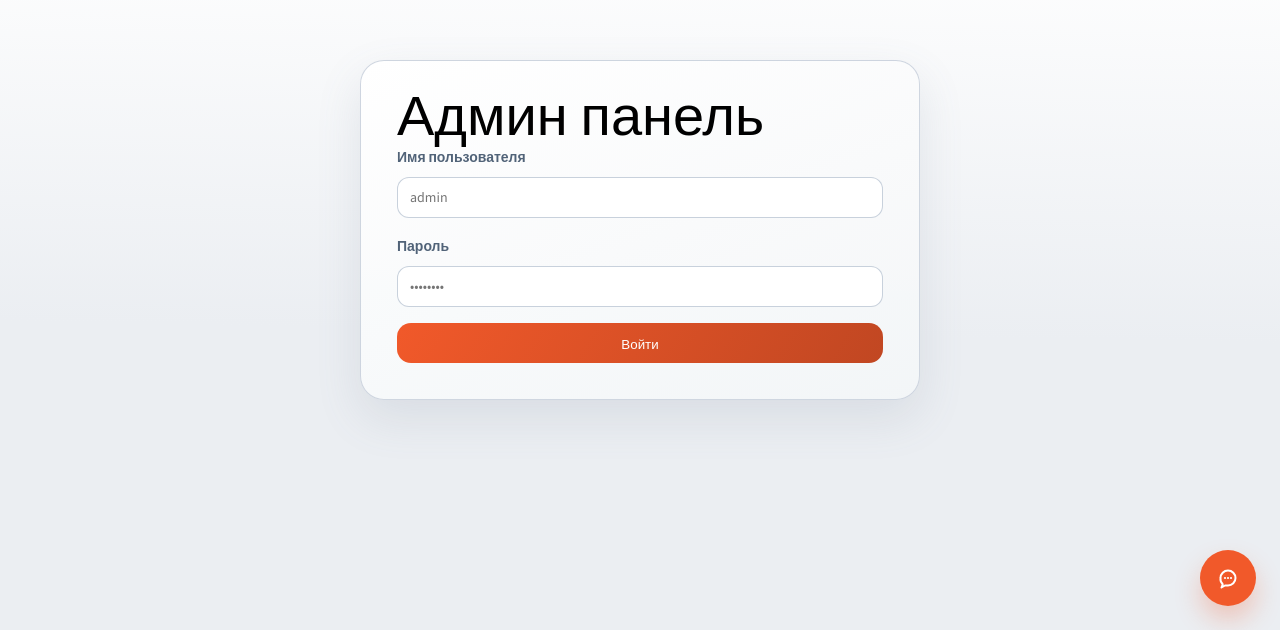
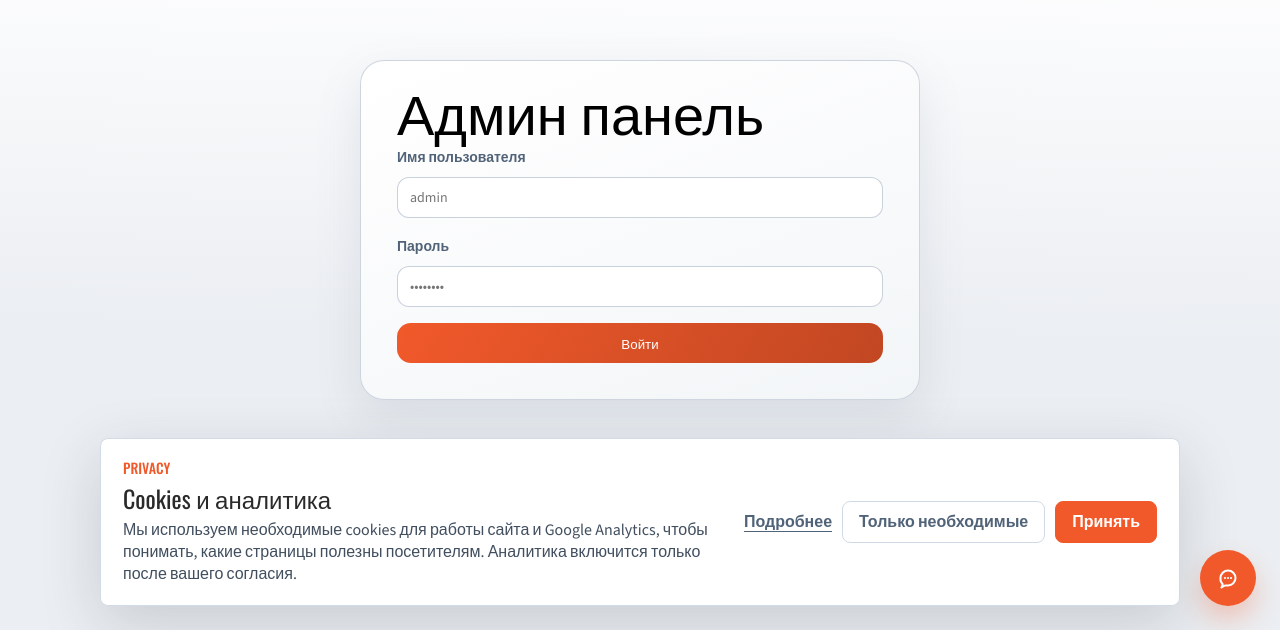
Before and after one commit to Serginho915/Plameli, a Next.js app in the folder frontend/: page /ru/admin in a window 1280 px wide. Shown: the part 170-800 px from the top of the page. Built offline with nearby package versions, Linux system fonts and the light colour scheme.

Commit message:
Add cookie consent component and analytics integration with Google Analytics

```diff
--- a/frontend/src/app/[lang]/layout.tsx
+++ b/frontend/src/app/[lang]/layout.tsx
@@ -4,6 +4,7 @@ import { Header } from '@/components/layout/Header/Header';
 import { Footer } from '@/components/layout/Footer/Footer';
 import { BookingModal } from '@/components/ui/BookingModal/BookingModal';
 import { HelpChat } from '@/components/ui/HelpChat/HelpChat';
+import { CookieConsent } from '@/components/ui/CookieConsent/CookieConsent';
 import { i18n } from '@/i18n-config';
 import { Language } from '@/types/language';
 
@@ -32,6 +33,7 @@ export default async function RootLayout({
         <Footer />
         <BookingModal />
         <HelpChat />
+        <CookieConsent />
       </UIProvider>
     </LanguageProvider>
   );
--- a/frontend/src/components/sections/Feedback/Feedback.translations.ts
+++ b/frontend/src/components/sections/Feedback/Feedback.translations.ts
@@ -6,7 +6,6 @@ export interface FeedbackTranslations {
   telegram: string;
   email: string;
   phone1: string;
-  phone2: string;
   location: string;
   consultationBtn: string;
   consultationBtnMobile: string;
@@ -33,7 +32,6 @@ export const translations: ComponentTranslations<FeedbackTranslations> = {
     telegram: "buhgalter_v_bolgarii",
     email: "office@plameli.com",
     phone1: "+359 886 843 640",
-    phone2: "+359 242 327 32",
     location: "гр. София, ул. Рачо Димчев 1А, ет.1, ап.2",
     consultationBtn: "Записаться на консультацию",
     consultationBtnMobile: "Консультация",
@@ -58,7 +56,6 @@ export const translations: ComponentTranslations<FeedbackTranslations> = {
     telegram: "buhgalter_v_bolgarii",
     email: "office@plameli.com",
     phone1: "+359 886 843 640",
-    phone2: "+359 242 327 32",
     location: "гр. София, ул. Рачо Димчев 1А, ет.1, ап.2",
     consultationBtn: "Запишете се за консултация",
     consultationBtnMobile: "Консултация",
--- /dev/null
+++ b/frontend/src/components/ui/CookieConsent/CookieConsent.module.scss
@@ -0,0 +1,117 @@
+@use "@/styles/variables" as *;
+@use "@/styles/mixins" as *;
+
+.banner {
+  position: fixed;
+  right: 24px;
+  bottom: 24px;
+  left: 24px;
+  z-index: 1100;
+  display: flex;
+  justify-content: center;
+  pointer-events: none;
+
+  @include down("mobile-large") {
+    right: 12px;
+    bottom: 12px;
+    left: 12px;
+  }
+}
+
+.content {
+  width: min(1080px, 100%);
+  display: grid;
+  grid-template-columns: 1fr auto;
+  gap: 24px;
+  align-items: center;
+  padding: 20px 22px;
+  border: 1px solid rgba($color-grey-200, 0.95);
+  border-radius: 8px;
+  background: rgba($color-neutrals-100, 0.98);
+  box-shadow: 0 18px 60px rgba($color-grey-900, 0.18);
+  pointer-events: auto;
+
+  @include down("tablet") {
+    grid-template-columns: 1fr;
+  }
+
+  @include down("mobile-large") {
+    padding: 18px;
+  }
+}
+
+.copy {
+  display: grid;
+  gap: 6px;
+}
+
+.eyebrow {
+  color: $accent;
+  font-family: $font-primary;
+  font-size: 14px;
+  font-weight: 500;
+  line-height: 18px;
+  text-transform: uppercase;
+}
+
+.title {
+  color: $text-black;
+  font-size: 24px;
+  line-height: 30px;
+}
+
+.text {
+  max-width: 720px;
+  color: $text-body-grey;
+  font-size: 16px;
+  line-height: 22px;
+}
+
+.actions {
+  display: flex;
+  flex-wrap: wrap;
+  gap: 10px;
+  align-items: center;
+  justify-content: flex-end;
+
+  @include down("tablet") {
+    justify-content: flex-start;
+  }
+}
+
+.link,
+.secondaryButton,
+.primaryButton {
+  min-height: 42px;
+  border-radius: 8px;
+  font-family: $font-secondary;
+  font-size: 16px;
+  font-weight: 600;
+  line-height: 20px;
+}
+
+.link {
+  display: inline-flex;
+  align-items: center;
+  color: $color-grey-700;
+  text-decoration: underline;
+  text-underline-offset: 4px;
+}
+
+.secondaryButton,
+.primaryButton {
+  padding: 10px 16px;
+  border: 1px solid $color-stroke-primary;
+  cursor: pointer;
+}
+
+.secondaryButton {
+  background: $color-neutrals-100;
+  color: $color-grey-700;
+}
+
+.primaryButton {
+  border-color: $accent;
+  background: $accent;
+  color: $color-neutrals-100;
+}
--- /dev/null
+++ b/frontend/src/components/ui/CookieConsent/CookieConsent.tsx
@@ -0,0 +1,113 @@
+"use client";
+
+import { useSyncExternalStore } from "react";
+import Link from "next/link";
+import Script from "next/script";
+import { useTranslation } from "@/hooks/useTranslation";
+import styles from "./CookieConsent.module.scss";
+
+const GA_MEASUREMENT_ID = "G-WN6PFNNWDN";
+const CONSENT_KEY = "ledgerlab.cookieConsent.v1";
+
+type ConsentState = "accepted" | "declined" | "unset" | "pending";
+
+declare global {
+  interface Window {
+    dataLayer?: unknown[];
+    gtag?: (...args: unknown[]) => void;
+  }
+}
+
+const translations = {
+  ru: {
+    title: "Cookies и аналитика",
+    text: "Мы используем необходимые cookies для работы сайта и Google Analytics, чтобы понимать, какие страницы полезны посетителям. Аналитика включится только после вашего согласия.",
+    accept: "Принять",
+    decline: "Только необходимые",
+    details: "Подробнее",
+  },
+  bg: {
+    title: "Бисквитки и аналитика",
+    text: "Използваме необходими бисквитки за работата на сайта и Google Analytics, за да разбираме кои страници са полезни за посетителите. Аналитиката се включва само след вашето съгласие.",
+    accept: "Приемам",
+    decline: "Само необходими",
+    details: "Научете повече",
+  },
+};
+
+export function CookieConsent() {
+  const { t, language } = useTranslation(translations);
+  const consent = useSyncExternalStore(subscribeToConsent, getConsentSnapshot, getServerConsentSnapshot);
+
+  function saveConsent(nextConsent: "accepted" | "declined") {
+    window.localStorage.setItem(CONSENT_KEY, nextConsent);
+    window.dispatchEvent(new Event("ledgerlab-cookie-consent"));
+  }
+
+  const hasAccepted = consent === "accepted";
+  const shouldShowBanner = consent === "unset";
+
+  return (
+    <>
+      {hasAccepted ? (
+        <>
+          <Script
+            src={`https://www.googletagmanager.com/gtag/js?id=${GA_MEASUREMENT_ID}`}
+            strategy="afterInteractive"
+          />
+          <Script id="ledgerlab-google-analytics" strategy="afterInteractive">
+            {`window.dataLayer = window.dataLayer || [];
+window.gtag = function gtag(){window.dataLayer.push(arguments);}
+window.gtag('js', new Date());
+window.gtag('config', '${GA_MEASUREMENT_ID}', { anonymize_ip: true });`}
+          </Script>
+        </>
+      ) : null}
+
+      {shouldShowBanner ? (
+        <div className={styles.banner} role="dialog" aria-live="polite" aria-labelledby="cookie-consent-title">
+          <div className={styles.content}>
+            <div className={styles.copy}>
+              <p className={styles.eyebrow}>Privacy</p>
+              <h2 id="cookie-consent-title" className={styles.title}>
+                {t.title}
+              </h2>
+              <p className={styles.text}>{t.text}</p>
+            </div>
+
+            <div className={styles.actions}>
+              <Link className={styles.link} href={`/${language}/cookies`}>
+                {t.details}
+              </Link>
+              <button type="button" className={styles.secondaryButton} onClick={() => saveConsent("declined")}>
+                {t.decline}
+              </button>
+              <button type="button" className={styles.primaryButton} onClick={() => saveConsent("accepted")}>
+                {t.accept}
+              </button>
+            </div>
+          </div>
+        </div>
+      ) : null}
+    </>
+  );
+}
+
+function subscribeToConsent(onStoreChange: () => void) {
+  window.addEventListener("storage", onStoreChange);
+  window.addEventListener("ledgerlab-cookie-consent", onStoreChange);
+
+  return () => {
+    window.removeEventListener("storage", onStoreChange);
+    window.removeEventListener("ledgerlab-cookie-consent", onStoreChange);
+  };
+}
+
+function getConsentSnapshot(): ConsentState {
+  const storedConsent = window.localStorage.getItem(CONSENT_KEY);
+  return storedConsent === "accepted" || storedConsent === "declined" ? storedConsent : "unset";
+}
+
+function getServerConsentSnapshot(): ConsentState {
+  return "pending";
+}
```
Also changed, not shown: frontend/src/app/[lang]/cookies/page.tsx (+6 -2 lines), frontend/src/components/sections/Feedback/Feedback.tsx (+0 -12 lines).
